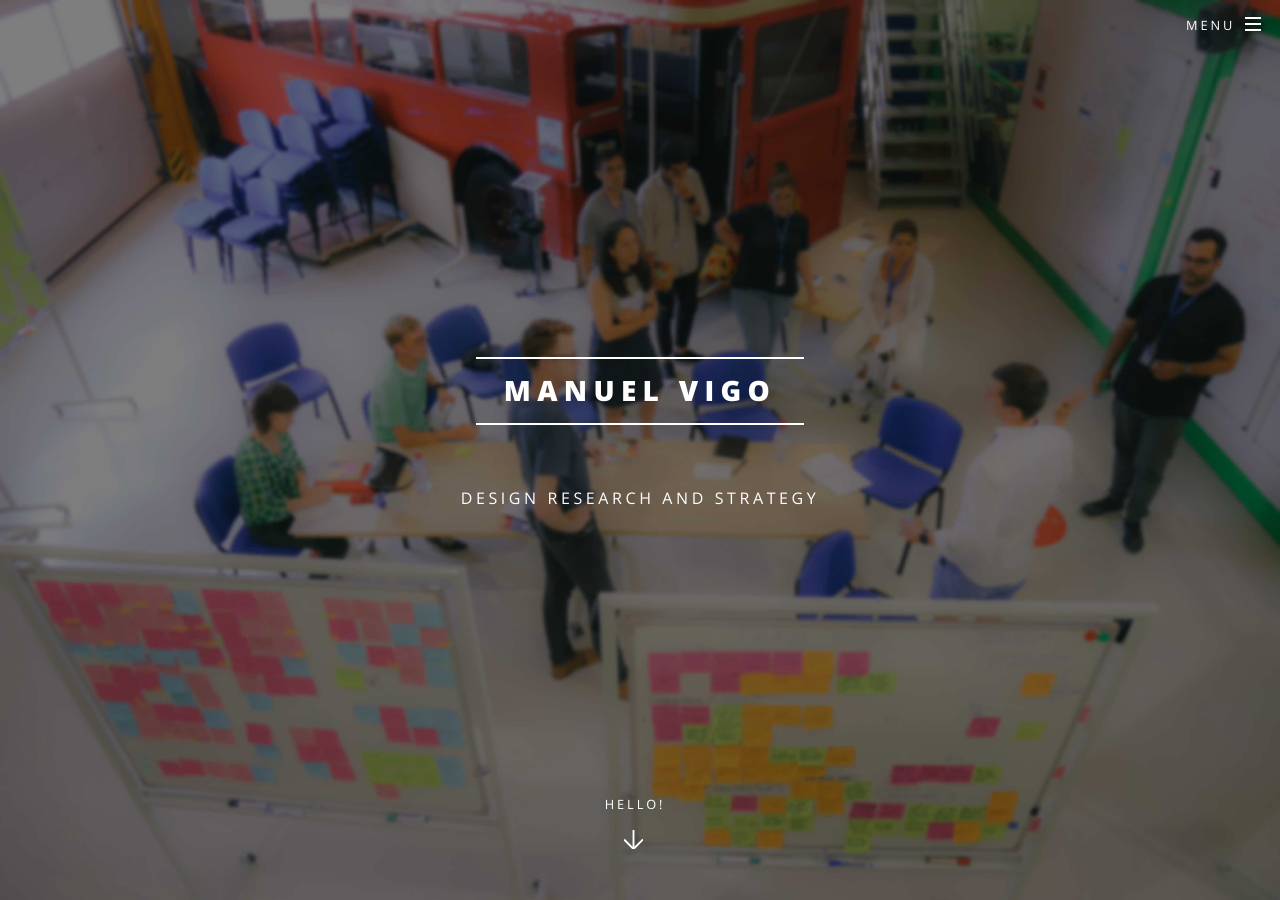
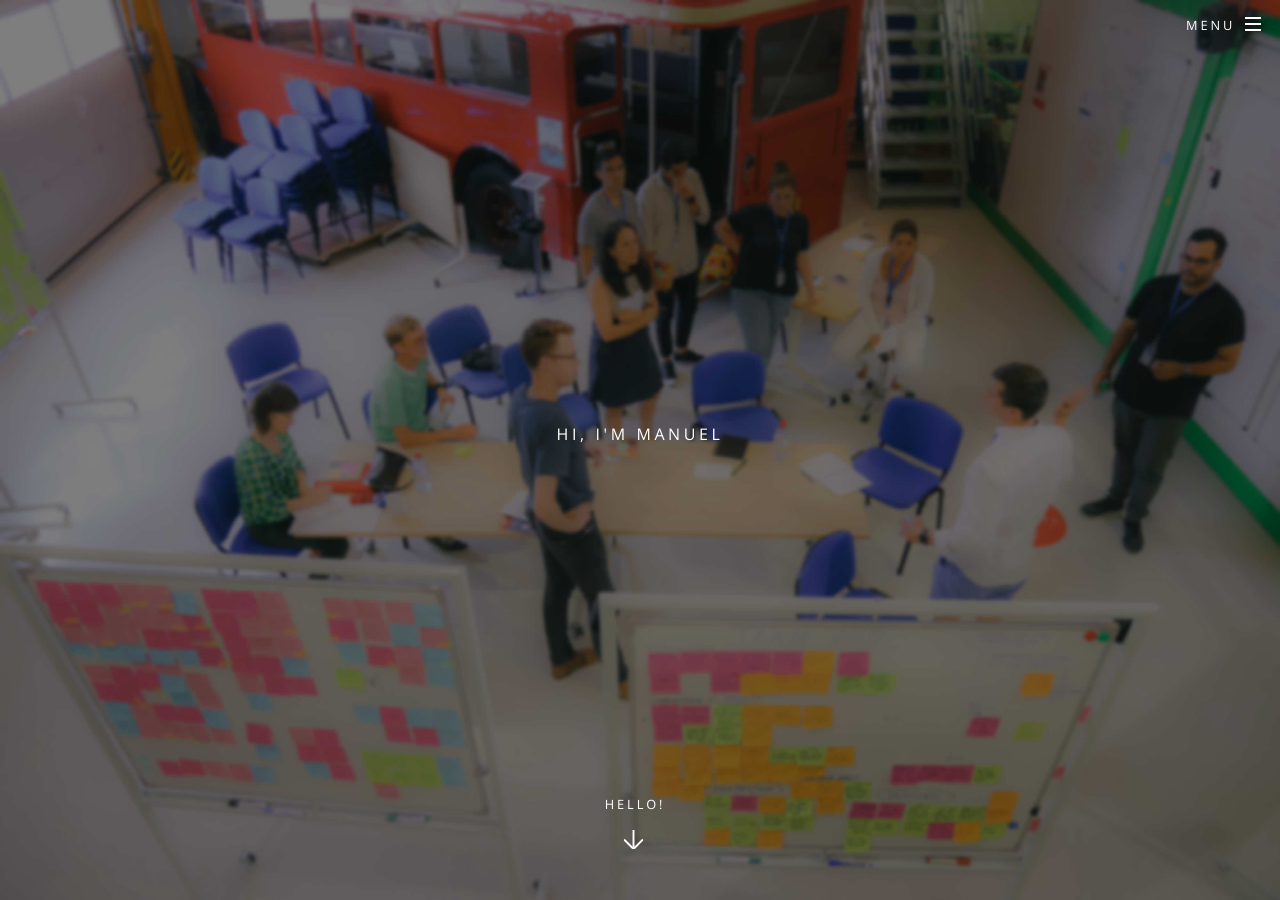
Before and after one commit to mvigo/mvigo.github.io, a Jekyll site: the page built from index.html, in a window 1280 px wide and 900 px high. Built offline with Jekyll 4.4.1, drawn with Linux system fonts in a browser that asks for light colours.

```diff
--- a/index.html
+++ b/index.html
@@ -4,8 +4,8 @@ layout: landing
 				<!-- Banner -->
 					<section id="banner">
 						<div class="inner">
-							<h2>{{ site.title }}</h2>
-							<p>{{ site.description | markdownify }}</p>
+							<p>Hi, I'm Manuel</p>
+							<p></p>
 							<ul class="actions">
 								<!-- <li><a href="#" class="button special">Hello!</a></li> -->
 							</ul>
--- a/test.html
+++ b/test.html
@@ -33,10 +33,8 @@
         }
 
 
-
         button {
             font-family: sans-serif;
-            border: 2px solid tomato;
             background: transparent;
             font-size: 0.8em;
             padding: 10px;
```
Also changed, not shown: other parts of test.html (+1 -1 lines).
